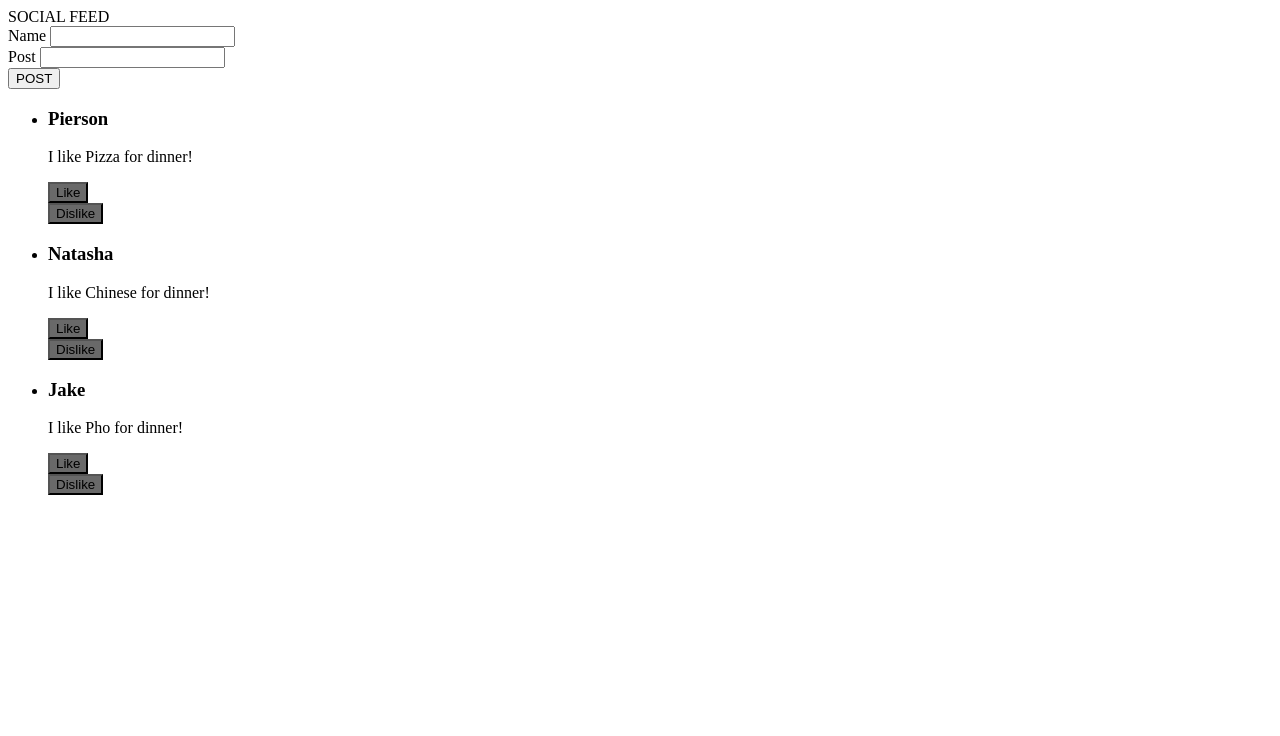
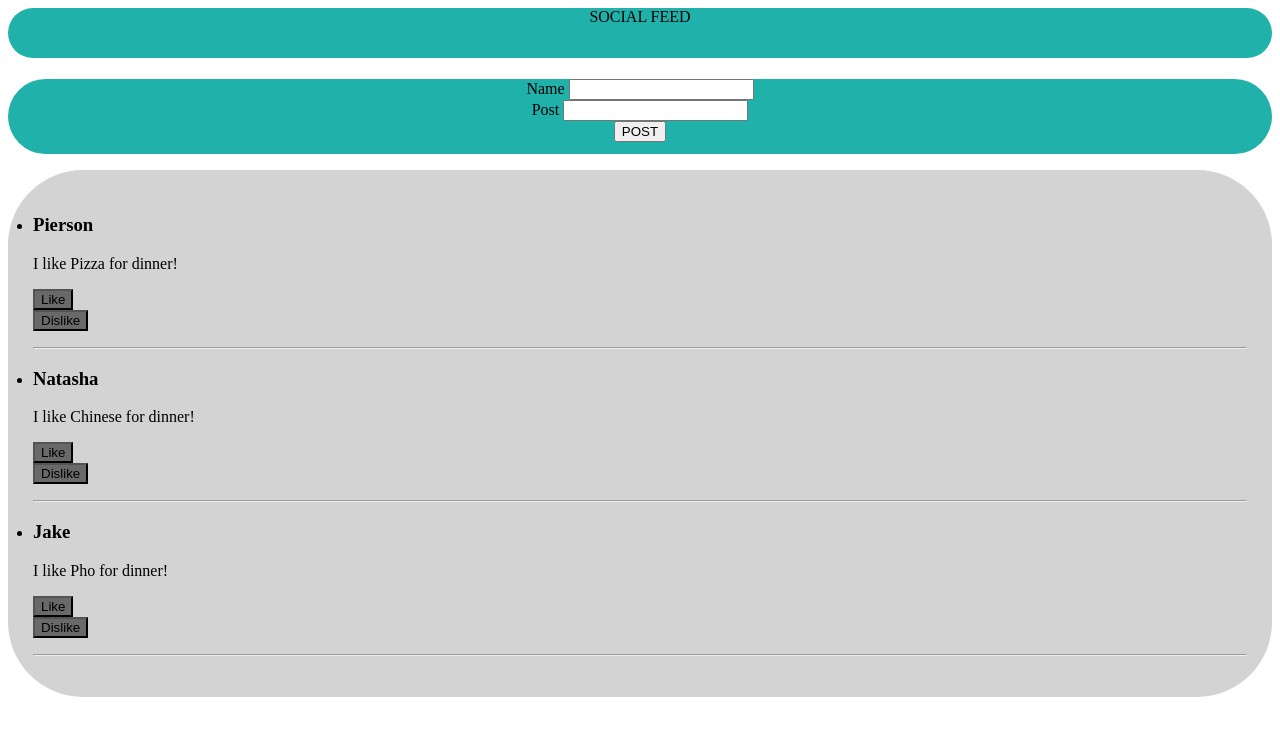
Before and after one commit to VictoriaProbst22/SocialFeedReact, a React (Create React App) app in the folder social-feed/: page / in a window 1280 px wide. Shown: the top 736 px of the page. Built offline with nearby package versions, Linux system fonts and the light colour scheme.

Commit message:
Added CSS to make it easier for Users to see and Interact

```diff
--- a/social-feed/src/Components/CreatePost.jsx
+++ b/social-feed/src/Components/CreatePost.jsx
@@ -1,5 +1,5 @@
 import React, { useState } from 'react';
-
+import "./index.css";
 const CreatePost = (props) => {
     const [name, setName] = useState('');
     const [message, setMessage] = useState('');
@@ -18,7 +18,8 @@ const CreatePost = (props) => {
 
 
     return (
-       <form onSubmit={handleSubmit}>
+       <form class="top-body" onSubmit={handleSubmit} >
+        <h1 ></h1>
            <div>
                  <lable> Name </lable>
                  <input type='text'  value={name} onChange={(event)=> setName(event.target.value)}/>
--- a/social-feed/src/Components/NavBar.jsx
+++ b/social-feed/src/Components/NavBar.jsx
@@ -1,8 +1,10 @@
 import React from 'react';
+import "./index.css";
 
 const NavBar = (props) => {
     return (
-    <header>
+    <header class="header-nav">
+
         <div> SOCIAL FEED </div>
 
     </header>
--- a/social-feed/src/Components/Post.jsx
+++ b/social-feed/src/Components/Post.jsx
@@ -2,31 +2,6 @@ import React from 'react';
 import CustomButton from './CustomBotton/CustomButton';
 
 const Post = ({post}) => {
-
-    //const [like, setLike]= useState(true);
-    //const [dislike, setDislike] = useState('');
-//
-    //function likeButton(event){                                     //With LIKE BUTTON functionality, it is hardcoded as False Boolean
-    //    event.preventDefault();                                     // I need to flip that Boolean to True and print TRUE to the console.
-    //    let like = false;                                           //update the array to show the updated boolean
-    //    if (!like === post.isLiked) {
-    //        return true;
-    //    }
-    //    console.log(dislike);
-    //
-    //
-    //}
-//
-   //function disLikeButton(event){
-    //event.preventDefault();
-    //   let dislike = false;
-    //if(!dislike === post.isDisliked){
-    //        return true;
-    //    }
-    //    console.log(like);
-    //}
-
-    //onClick = !disLike
 
 
 
@@ -36,6 +11,9 @@ const Post = ({post}) => {
             <p> {post.message}</p>
             <CustomButton message= "Like"/>
             <CustomButton message="Dislike"/>
+            <p>
+                <hr></hr>
+            </p>
         </div>
      );
 }
--- a/social-feed/src/Components/PostMapper.jsx
+++ b/social-feed/src/Components/PostMapper.jsx
@@ -3,7 +3,7 @@ import Post from './Post';
 
 const PostMapper = ({array}) => {
     return (
-    <ul>
+    <ul class="middle-body">
         {array.map((item) => <li key={item.id}> <Post post={item}/> </li>)}
     </ul>
     );
--- /dev/null
+++ b/social-feed/src/Components/index.css
@@ -0,0 +1,24 @@
+.header-nav {
+   border-radius: 75px;
+   text-align: center;
+   height: 50px;
+   background-color: lightseagreen;
+   margin-bottom: 15px;
+}
+
+
+.top-body{
+   border-radius: 75px;
+   text-align: center;
+   height: 75px;
+   background-color: lightseagreen;
+   margin-bottom: 10px;
+}
+
+
+.middle-body{
+   border-radius: 75px;
+   text-align: left;
+   background-color: lightgray;
+   padding: 25px;
+}
```
Also changed, not shown: social-feed/src/index.css (deleted).
